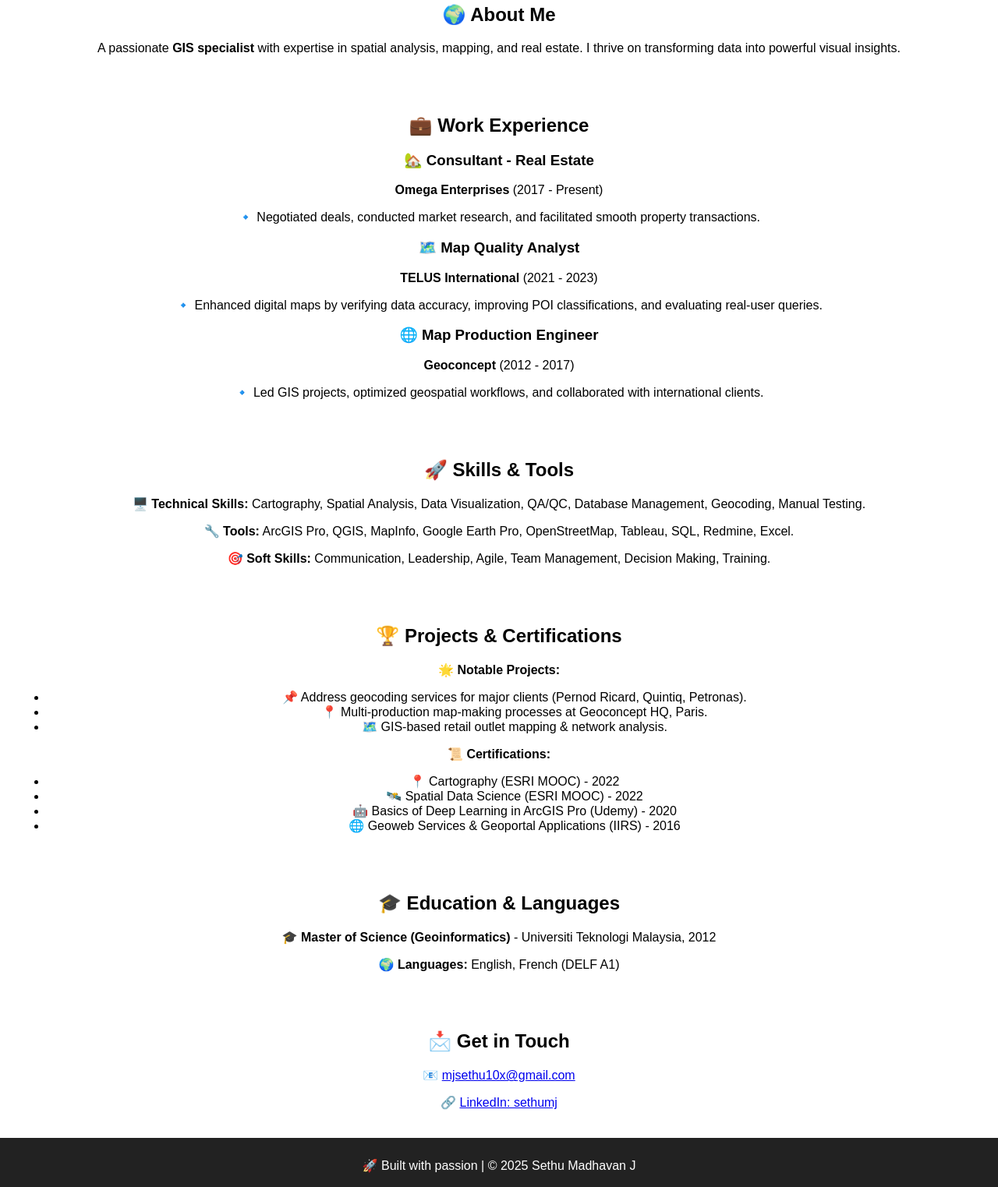
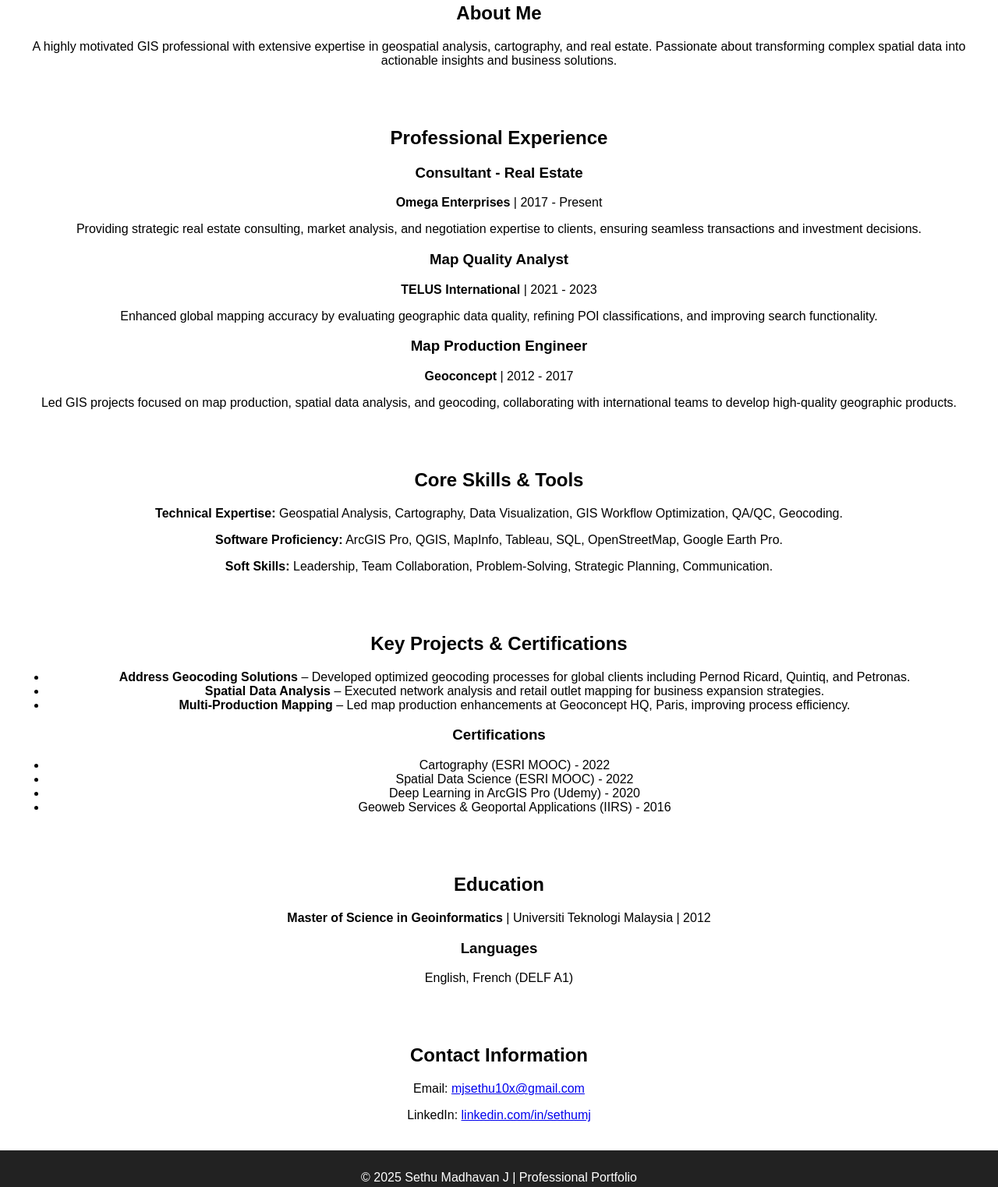
Before and after one commit to mjsethu10/portfolio, a plain HTML site: page index.html in a window 1280 px wide. Shown: the part 225-1748 px from the top of the page at 78% size. Drawn offline with Linux system fonts and the light colour scheme.

Commit message:
clean update

```diff
--- a/index.html
+++ b/index.html
@@ -9,8 +9,8 @@
 <body>
     <header>
         <div class="hero">
-            <h1>👋 Hi, I'm <span class="highlight">Sethu Madhavan J</span></h1>
-            <p>🚀 GIS Professional | 📍 Mapping Expert | 🏡 Real Estate Consultant</p>
+            <h1>Sethu Madhavan J</h1>
+            <p>GIS Professional | Mapping Specialist | Real Estate Consultant</p>
             <nav>
                 <ul>
                     <li><a href="#about">About</a></li>
@@ -25,67 +25,67 @@
     </header>
 
     <section id="about" class="section">
-        <h2>🌍 About Me</h2>
-        <p>A passionate <strong>GIS specialist</strong> with expertise in spatial analysis, mapping, and real estate. I thrive on transforming data into powerful visual insights.</p>
+        <h2>About Me</h2>
+        <p>A highly motivated GIS professional with extensive expertise in geospatial analysis, cartography, and real estate. Passionate about transforming complex spatial data into actionable insights and business solutions.</p>
     </section>
 
     <section id="experience" class="section">
-        <h2>💼 Work Experience</h2>
+        <h2>Professional Experience</h2>
         <div class="card">
-            <h3>🏡 Consultant - Real Estate</h3>
-            <p><strong>Omega Enterprises</strong> (2017 - Present)</p>
-            <p>🔹 Negotiated deals, conducted market research, and facilitated smooth property transactions.</p>
+            <h3>Consultant - Real Estate</h3>
+            <p><strong>Omega Enterprises</strong> | 2017 - Present</p>
+            <p>Providing strategic real estate consulting, market analysis, and negotiation expertise to clients, ensuring seamless transactions and investment decisions.</p>
         </div>
         <div class="card">
-            <h3>🗺️ Map Quality Analyst</h3>
-            <p><strong>TELUS International</strong> (2021 - 2023)</p>
-            <p>🔹 Enhanced digital maps by verifying data accuracy, improving POI classifications, and evaluating real-user queries.</p>
+            <h3>Map Quality Analyst</h3>
+            <p><strong>TELUS International</strong> | 2021 - 2023</p>
+            <p>Enhanced global mapping accuracy by evaluating geographic data quality, refining POI classifications, and improving search functionality.</p>
         </div>
         <div class="card">
-            <h3>🌐 Map Production Engineer</h3>
-            <p><strong>Geoconcept</strong> (2012 - 2017)</p>
-            <p>🔹 Led GIS projects, optimized geospatial workflows, and collaborated with international clients.</p>
+            <h3>Map Production Engineer</h3>
+            <p><strong>Geoconcept</strong> | 2012 - 2017</p>
+            <p>Led GIS projects focused on map production, spatial data analysis, and geocoding, collaborating with international teams to develop high-quality geographic products.</p>
         </div>
     </section>
 
     <section id="skills" class="section">
-        <h2>🚀 Skills & Tools</h2>
-        <p><strong>🖥️ Technical Skills:</strong> Cartography, Spatial Analysis, Data Visualization, QA/QC, Database Management, Geocoding, Manual Testing.</p>
-        <p><strong>🔧 Tools:</strong> ArcGIS Pro, QGIS, MapInfo, Google Earth Pro, OpenStreetMap, Tableau, SQL, Redmine, Excel.</p>
-        <p><strong>🎯 Soft Skills:</strong> Communication, Leadership, Agile, Team Management, Decision Making, Training.</p>
+        <h2>Core Skills & Tools</h2>
+        <p><strong>Technical Expertise:</strong> Geospatial Analysis, Cartography, Data Visualization, GIS Workflow Optimization, QA/QC, Geocoding.</p>
+        <p><strong>Software Proficiency:</strong> ArcGIS Pro, QGIS, MapInfo, Tableau, SQL, OpenStreetMap, Google Earth Pro.</p>
+        <p><strong>Soft Skills:</strong> Leadership, Team Collaboration, Problem-Solving, Strategic Planning, Communication.</p>
     </section>
 
     <section id="projects" class="section">
-        <h2>🏆 Projects & Certifications</h2>
-        <p><strong>🌟 Notable Projects:</strong></p>
+        <h2>Key Projects & Certifications</h2>
         <ul>
-            <li>📌 Address geocoding services for major clients (Pernod Ricard, Quintiq, Petronas).</li>
-            <li>📍 Multi-production map-making processes at Geoconcept HQ, Paris.</li>
-            <li>🗺️ GIS-based retail outlet mapping & network analysis.</li>
+            <li><strong>Address Geocoding Solutions</strong> – Developed optimized geocoding processes for global clients including Pernod Ricard, Quintiq, and Petronas.</li>
+            <li><strong>Spatial Data Analysis</strong> – Executed network analysis and retail outlet mapping for business expansion strategies.</li>
+            <li><strong>Multi-Production Mapping</strong> – Led map production enhancements at Geoconcept HQ, Paris, improving process efficiency.</li>
         </ul>
-        <p><strong>📜 Certifications:</strong></p>
+        <h3>Certifications</h3>
         <ul>
-            <li>📍 Cartography (ESRI MOOC) - 2022</li>
-            <li>🛰️ Spatial Data Science (ESRI MOOC) - 2022</li>
-            <li>🤖 Basics of Deep Learning in ArcGIS Pro (Udemy) - 2020</li>
-            <li>🌐 Geoweb Services & Geoportal Applications (IIRS) - 2016</li>
+            <li>Cartography (ESRI MOOC) - 2022</li>
+            <li>Spatial Data Science (ESRI MOOC) - 2022</li>
+            <li>Deep Learning in ArcGIS Pro (Udemy) - 2020</li>
+            <li>Geoweb Services & Geoportal Applications (IIRS) - 2016</li>
         </ul>
     </section>
 
     <section id="education" class="section">
-        <h2>🎓 Education & Languages</h2>
-        <p><strong>🎓 Master of Science (Geoinformatics)</strong> - Universiti Teknologi Malaysia, 2012</p>
-        <p><strong>🌍 Languages:</strong> English, French (DELF A1)</p>
+        <h2>Education</h2>
+        <p><strong>Master of Science in Geoinformatics</strong> | Universiti Teknologi Malaysia | 2012</p>
+        <h3>Languages</h3>
+        <p>English, French (DELF A1)</p>
     </section>
 
     <section id="contact" class="section">
-        <h2>📩 Get in Touch</h2>
-        <p>📧 <a href="mailto:mjsethu10x@gmail.com">mjsethu10x@gmail.com</a></p>
-        <p>🔗 <a href="https://linkedin.com/in/sethumj">LinkedIn: sethumj</a></p>
+        <h2>Contact Information</h2>
+        <p>Email: <a href="mailto:mjsethu10x@gmail.com">mjsethu10x@gmail.com</a></p>
+        <p>LinkedIn: <a href="https://linkedin.com/in/sethumj">linkedin.com/in/sethumj</a></p>
     </section>
 
     <footer>
-        <p>🚀 Built with passion | &copy; 2025 Sethu Madhavan J</p>
+        <p>&copy; 2025 Sethu Madhavan J | Professional Portfolio</p>
     </footer>
 </body>
 </html>
```
